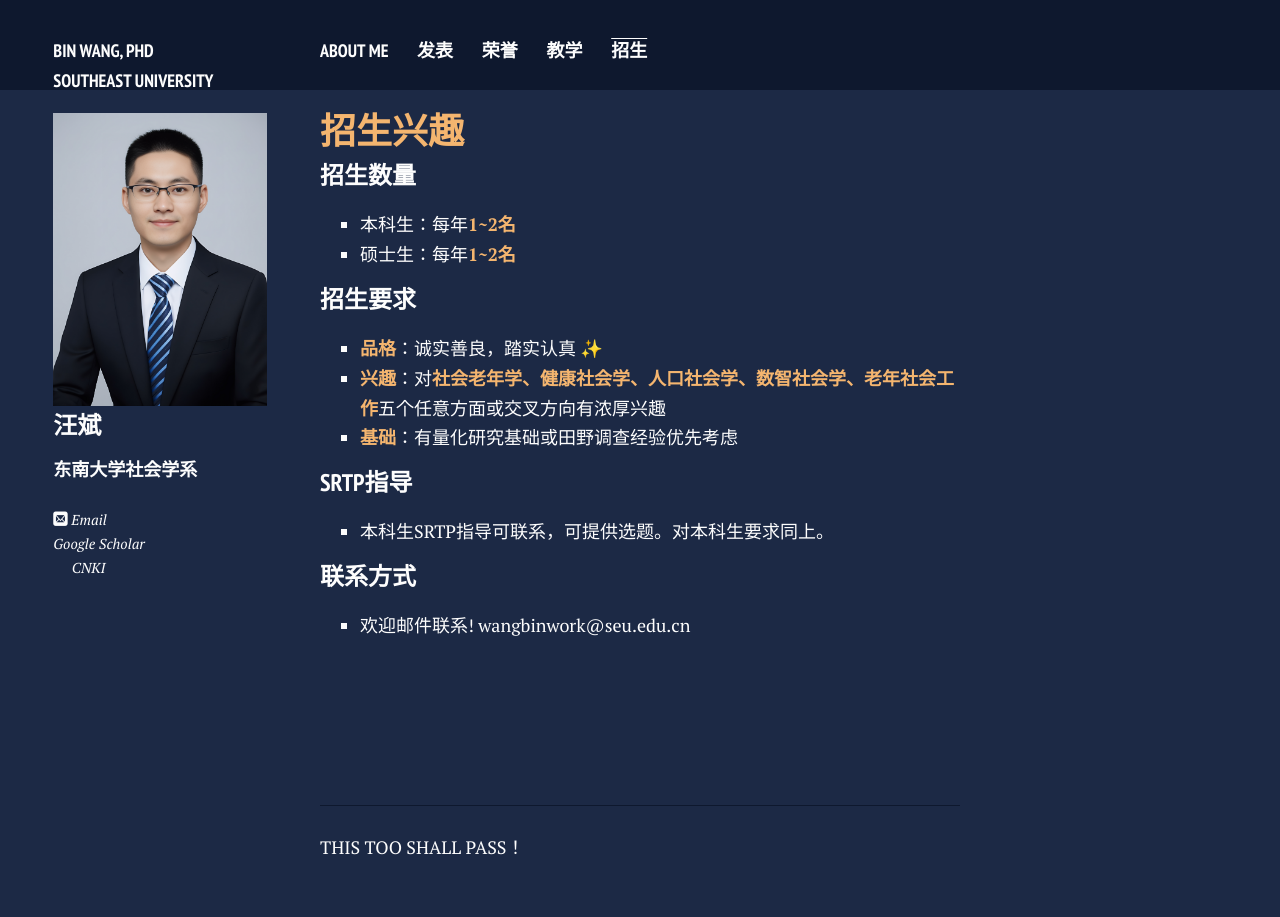
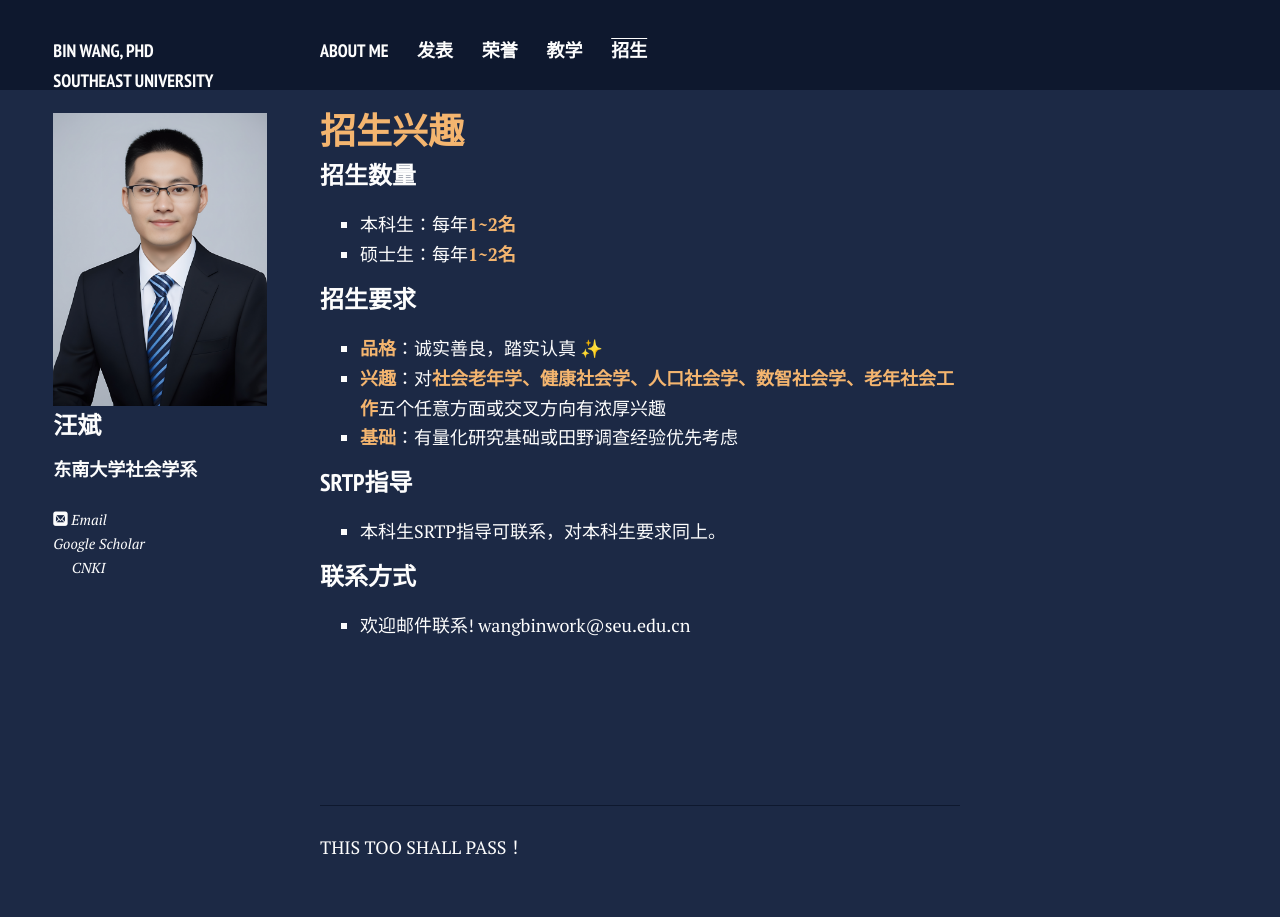
Before and after one commit to bwPhD/bwPhD.github.io, a Jekyll site: the page built from blogs.md, in a window 1280 px wide. Built offline with Jekyll 4.4.1, drawn with Linux system fonts in a browser that asks for light colours; nearby versions of some CDN libraries; comment, search, counter and statistics services are not loaded; a style sheet for code colours, icons or effects is not loaded.

Commit message:
Update blogs.md

```diff
--- a/blogs.md
+++ b/blogs.md
@@ -16,7 +16,7 @@ title: 招生兴趣
 
 
 ### SRTP指导
-- 本科生SRTP指导可联系，可提供选题。对本科生要求同上。
+- 本科生SRTP指导可联系，对本科生要求同上。
 
 ### 联系方式
 - 欢迎邮件联系!  wangbinwork@seu.edu.cn
```
